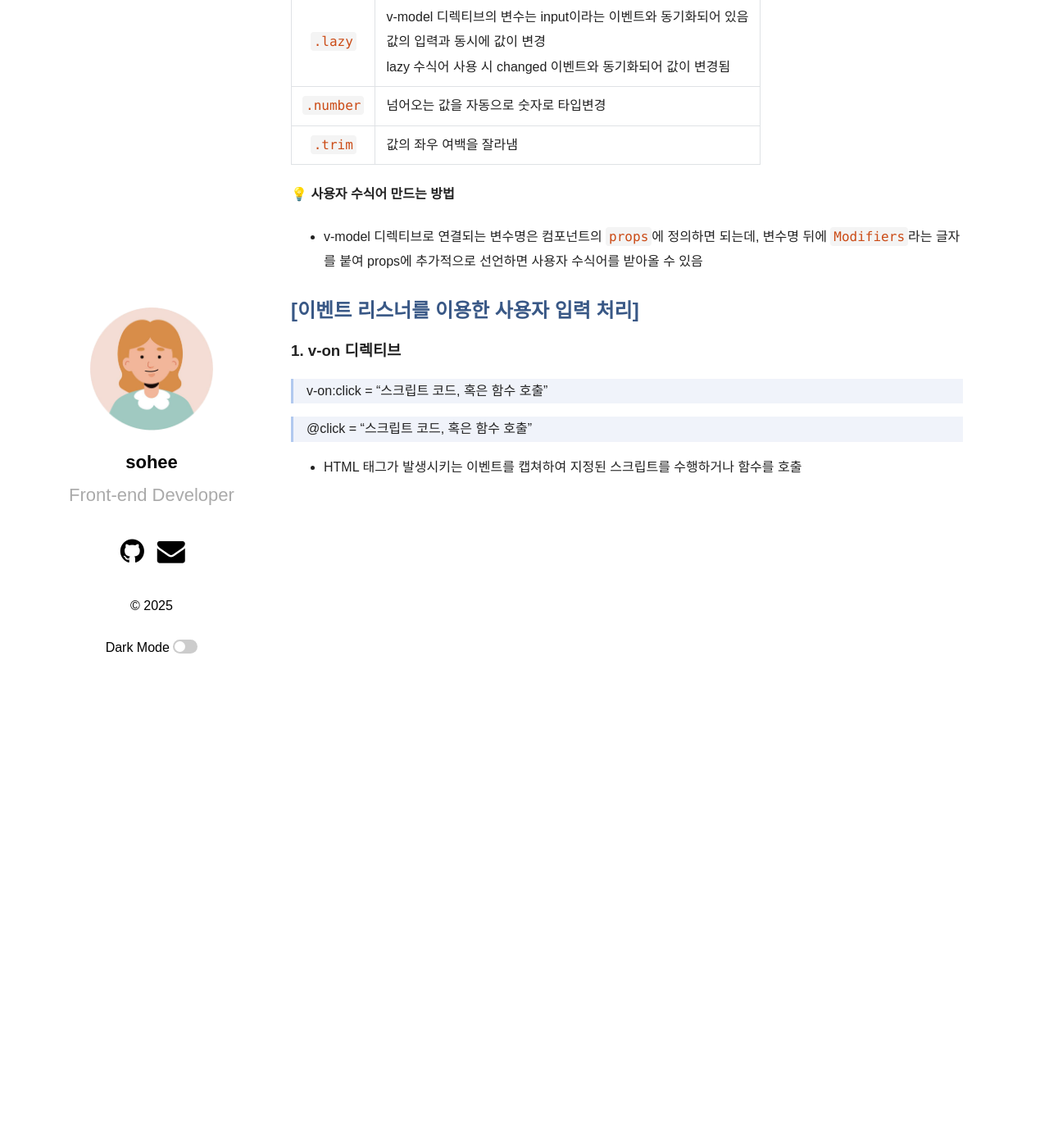
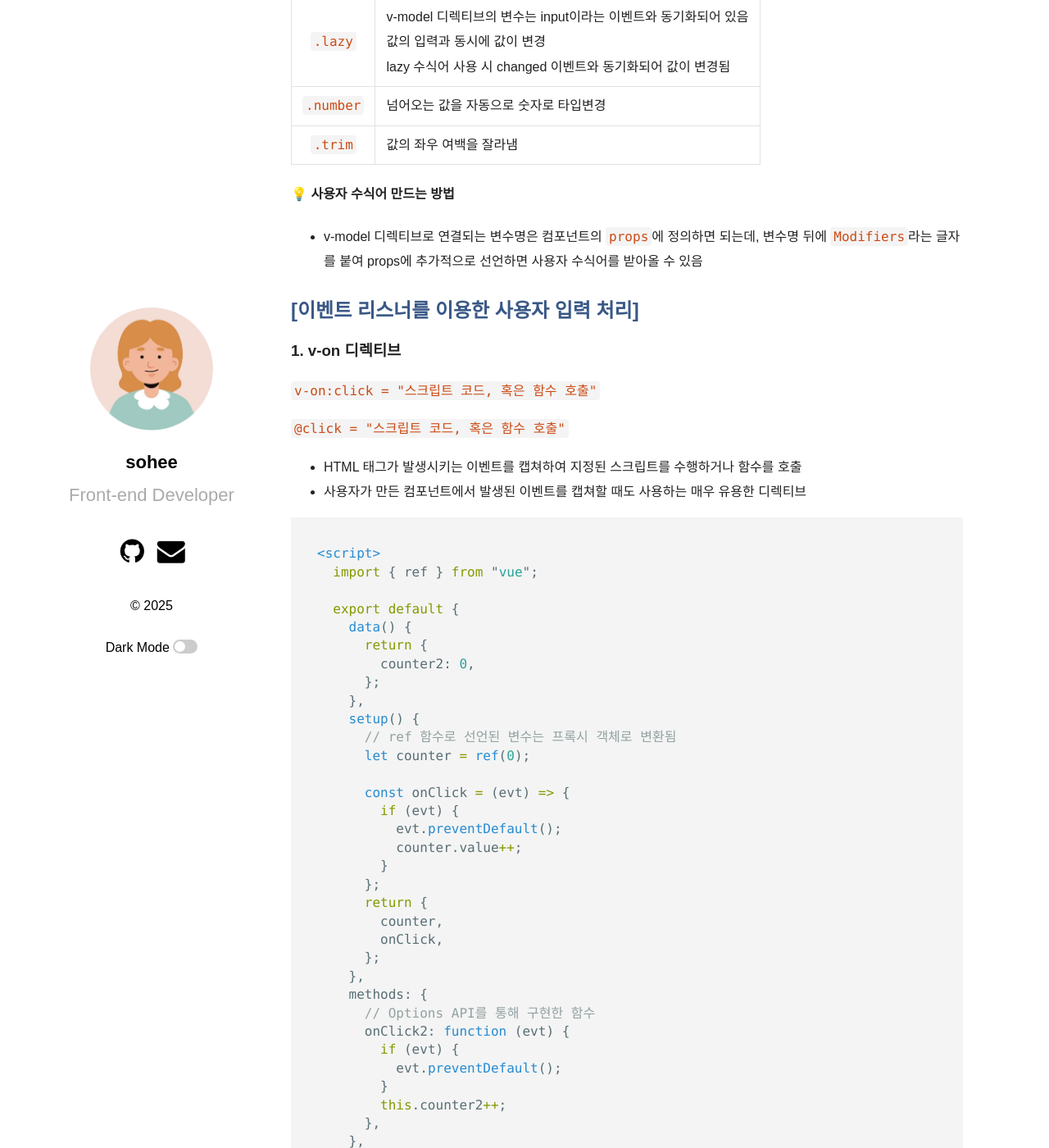
Before and after one commit to shkim00216/shkim00216.github.io, a Jekyll site: the page built from _posts/2025-10-01-vue2.md, in a window 1280 px wide and 1400 px high, scrolled down 8355 px. Shown: the whole window at 82% size. Built offline with Jekyll 4.4.1, drawn with Linux system fonts in a browser that asks for light colours; some web fonts are replaced; some of the changed text lies outside the part shown.

Commit message:
Update 2025-10-01-vue2.md

````diff
--- a/_posts/2025-10-01-vue2.md
+++ b/_posts/2025-10-01-vue2.md
@@ -340,8 +340,60 @@ setup() {
 
 ### 1. v-on 디렉티브
 
-> v-on:click = "스크립트 코드, 혹은 함수 호출"
+`v-on:click = "스크립트 코드, 혹은 함수 호출"`
 
-> @click = "스크립트 코드, 혹은 함수 호출"
+`@click = "스크립트 코드, 혹은 함수 호출"`
 
 - HTML 태그가 발생시키는 이벤트를 캡쳐하여 지정된 스크립트를 수행하거나 함수를 호출
+- 사용자가 만든 컴포넌트에서 발생된 이벤트를 캡쳐할 때도 사용하는 매우 유용한 디렉티브
+
+```html
+<script>
+  import { ref } from "vue";
+
+  export default {
+    data() {
+      return {
+        counter2: 0,
+      };
+    },
+    setup() {
+      // ref 함수로 선언된 변수는 프록시 객체로 변환됨
+      let counter = ref(0);
+
+      const onClick = (evt) => {
+        if (evt) {
+          evt.preventDefault();
+          counter.value++;
+        }
+      };
+      return {
+        counter,
+        onClick,
+      };
+    },
+    methods: {
+      // Options API를 통해 구현한 함수
+      onClick2: function (evt) {
+        if (evt) {
+          evt.preventDefault();
+        }
+        this.counter2++;
+      },
+    },
+  };
+</script>
+
+<template>
+  <p>{{ counter + counter2 }}</p>
+  <!-- counter 변수 직접 참조 -->
+  <button @click="counter++">클릭하면 숫자가 올라갑니다.</button>
+  <!-- onClick 함수 호출 -->
+  <!-- onClick2로 변경해도 같은 결과가 나옴 -->
+  <button @click="onClick2">클릭하면 숫자가 올라갑니다.</button>
+</template>
+```
+
+### 2. 이벤트 수식어
+
+-
````
